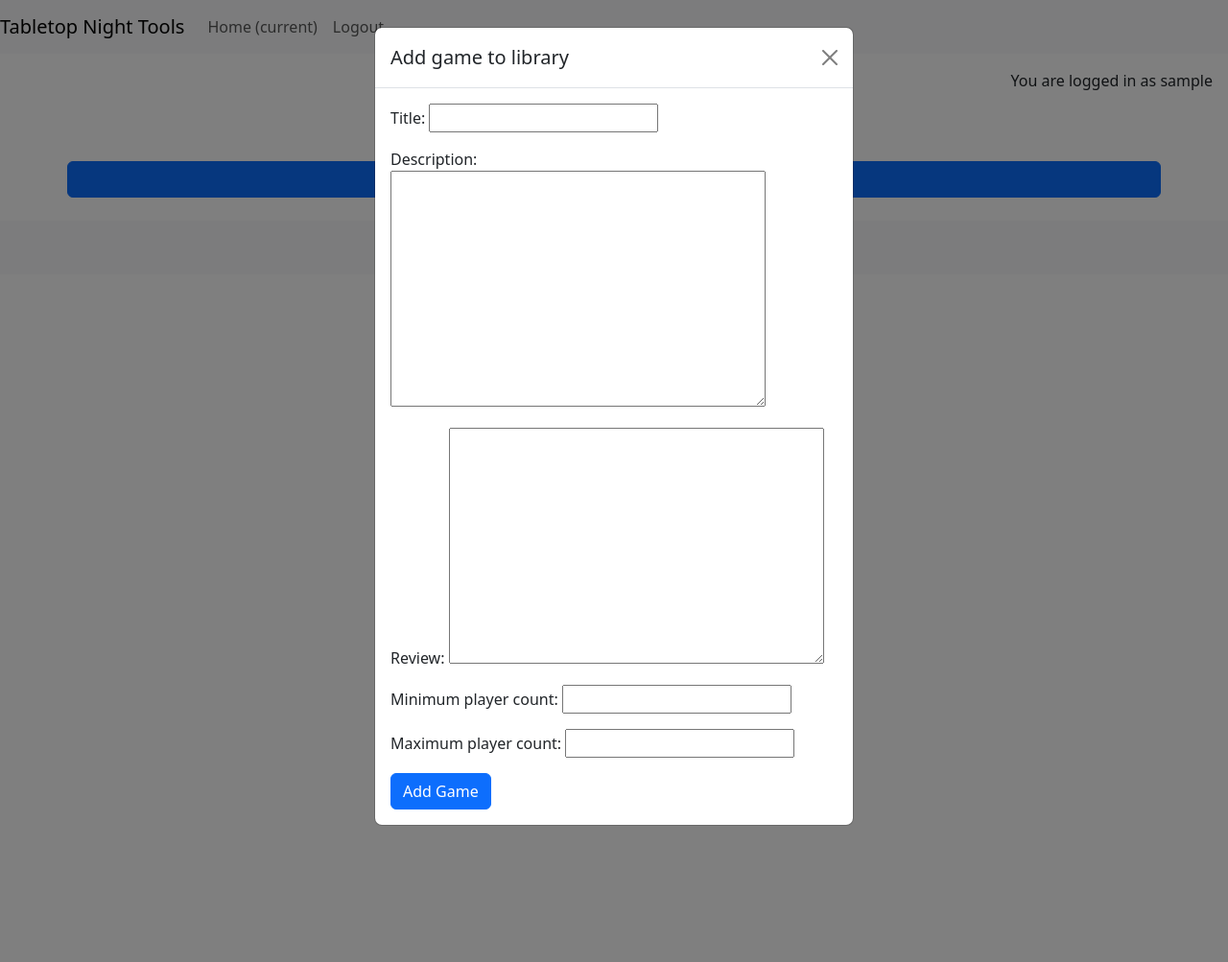
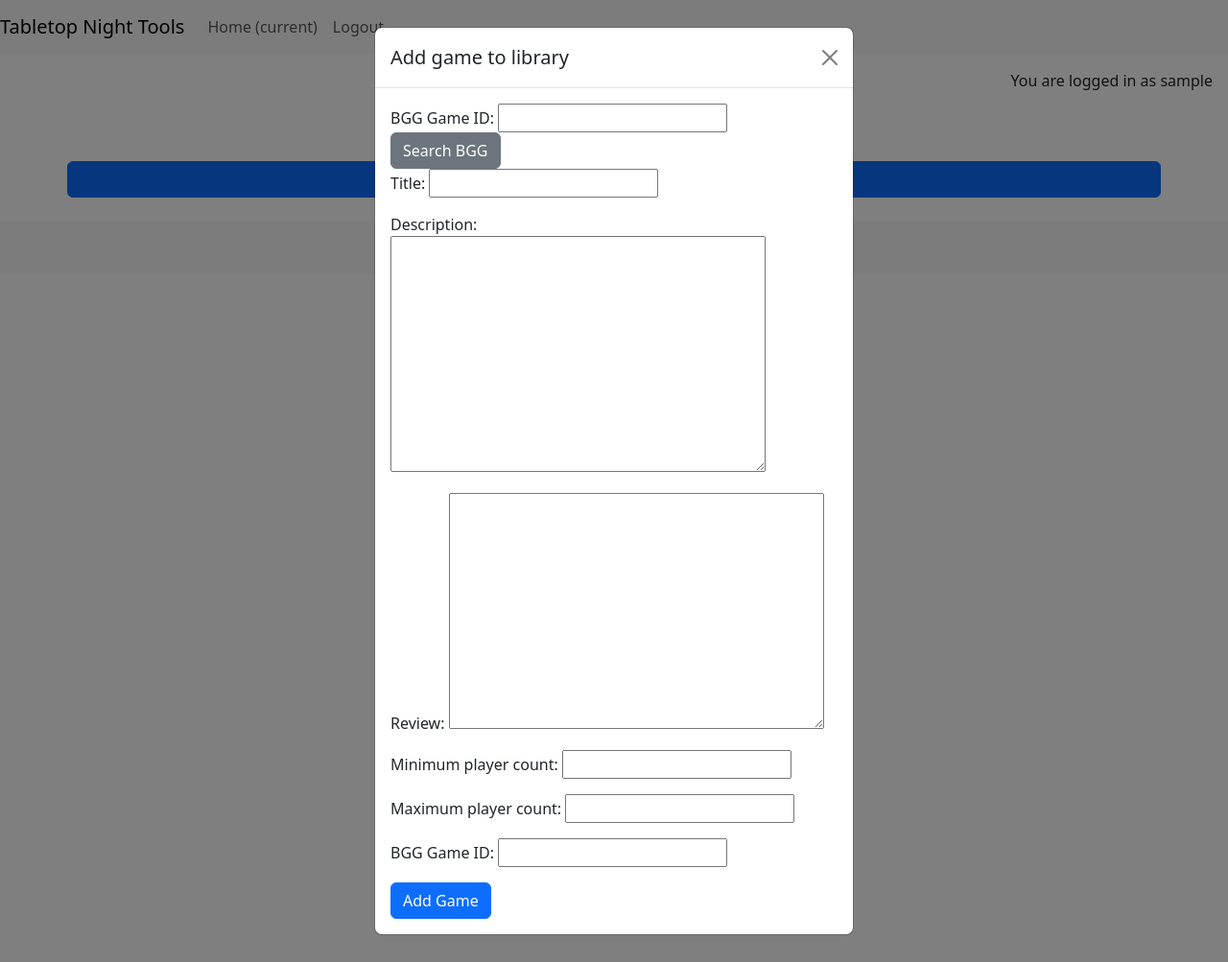
Before and after one commit to Philgck/tabletop-night-tools, a Django app: page /library/ in a window 1280 px wide, after a click on "Add Game". Shown: the whole page at 96% size. Run offline with Django 4.2, Linux system fonts and the light colour scheme; the visitor is signed in with stand-in values (Sample User, id 1); data that the repository does not hold is empty.

Commit message:
Add: Search feature. Currently non-functional

```diff
--- a/library/forms.py
+++ b/library/forms.py
@@ -2,6 +2,8 @@ from django import forms
 from .models import AddGame
 
 class AddGameForm(forms.ModelForm):
+    bgg_id = forms.CharField(max_length=100, required=False, label='BGG Game ID')
+
     class Meta:
         model = AddGame
         fields = ['title', 'description', 'review', 'minimum_player_count', 'maximum_player_count']
--- a/library/models.py
+++ b/library/models.py
@@ -11,3 +11,4 @@ class AddGame(models.Model):
     review = models.TextField(blank=True, null=True)
     minimum_player_count = models.IntegerField()
     maximum_player_count = models.IntegerField()
+    image_url = models.URLField(blank=True, null=True)
--- a/library/templates/library.html
+++ b/library/templates/library.html
@@ -1,10 +1,27 @@
 {% extends 'base.html' %}
 {% load static %}
 {% block content %}
+<script>
+    async function searchBGGGame() {
+        const gameName = document.getElementById('id_bgg_id').value;
+        if (gameName) {
+            const response = await fetch(`/bgg_api/${gameName}/`);
+            if (response.ok) {
+                const gameData = await response.json();
+                document.getElementById('id_title').value = gameData.name;
+                document.getElementById('id_description').value = gameData.description;
+                document.getElementById('id_minimum_player_count').value = gameData.minplayers;
+                document.getElementById('id_maximum_player_count').value = gameData.maxplayers;
+                document.getElementById('id_image_url').value = gameData.image;
+            } else {
+                alert('Game not found');
+            }
+        }
+    }
+</script>
 <section class="container">
     <div class="row">
         {% if user.is_authenticated %}
-
         <h1 class="text-center">Library</h1>
         <button type="button" class="btn btn-primary mb-4" data-bs-toggle="modal" data-bs-target="#addGameModal">
             Add Game
@@ -20,6 +37,8 @@
                     <div class="modal-body">
                         <form method="post">
                             {% csrf_token %}
+                            {{ form.bgg_id.label_tag }} {{ form.bgg_id }}
+                            <button type="button" class="btn btn-secondary" onclick="searchBGGGame()">Search BGG</button>
                             {{ form.as_p }}
                             <button type="submit" class="btn btn-primary">Add Game</button>
                         </form>
@@ -34,6 +53,7 @@
             </div>
             <div class="card-body">
                 <p class="card-text">{{ game.description }}</p>
+                <p class="card-text">{{ game.review }}</p>
                 <p class="card-text"><small class="text-muted"> Player Count: {{ game.minimum_player_count }} - {{ game.maximum_player_count }}</small></p>
                 <a href="{% url 'game-update' game.pk %}" class="btn btn-warning">Update</a>
                 <a href="{% url 'game-delete' game.pk %}" class="btn btn-danger">Delete</a>
--- a/library/urls.py
+++ b/library/urls.py
@@ -6,4 +6,5 @@ urlpatterns = [
     path('', views.GamesList.as_view(), name='library'),
     path('delete/<int:pk>/', views.GameDeleteView.as_view(), name='game-delete'),
     path('update/<int:pk>/', views.GameUpdateView.as_view(), name='game-update'),
+    path('bgg_api/<str:game_name>/', views.bgg_game_data, name='bgg-game-data'),
 ]
--- a/library/views.py
+++ b/library/views.py
@@ -3,8 +3,16 @@ from django.views import generic
 from .models import AddGame
 from .forms import AddGameForm
 from django.urls import reverse_lazy
+from .bgg_api import fetch_bgg_game_data
 
 # Create your views here.
+
+def bgg_game_data(request, game_name):
+    game_data = fetch_bgg_game_data(game_name)
+    if game_data:
+        return JsonResponse(game_data)
+    else:
+        return JsonResponse({'error': 'Game not found'}, status=404)
 
 class GamesList(generic.ListView):
     model = AddGame
@@ -24,6 +32,15 @@ class GamesList(generic.ListView):
         if request.user.is_authenticated:
             form = AddGameForm(request.POST)
             if form.is_valid():
+                bgg_id = form.cleaned_data.get('bgg_id')
+                if bgg_id:
+                    game_data = fetch_bgg_game_data(bgg_id)
+                    if game_data:
+                        form.instance.title = game_data['name']
+                        form.instance.description = game_data['description']
+                        form.instance.minimum_player_count = game_data['minplayers']
+                        form.instance.maximum_player_count = game_data['maxplayers']
+                        form.instance.image_url = game_data['image']
                 new_game = form.save(commit=False)
                 new_game.owner = request.user
                 new_game.save()
```
Also changed, not shown: library/bgg_api.py (added, +34 -0 lines), library/migrations/0003_addgame_image_url.py (added), library/static/js/searchBGG.js (added), static/js/searchBGG.js (added).
